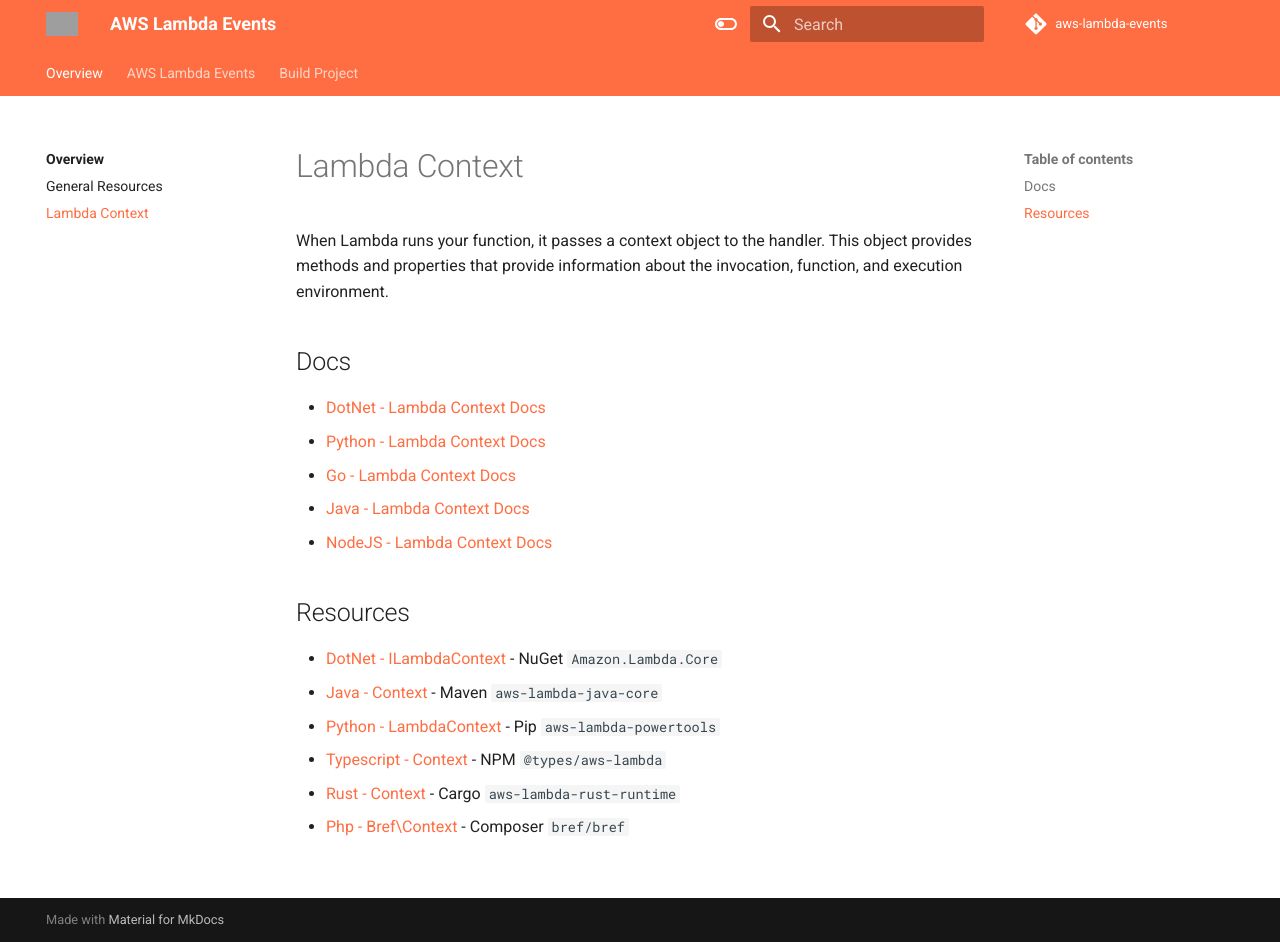
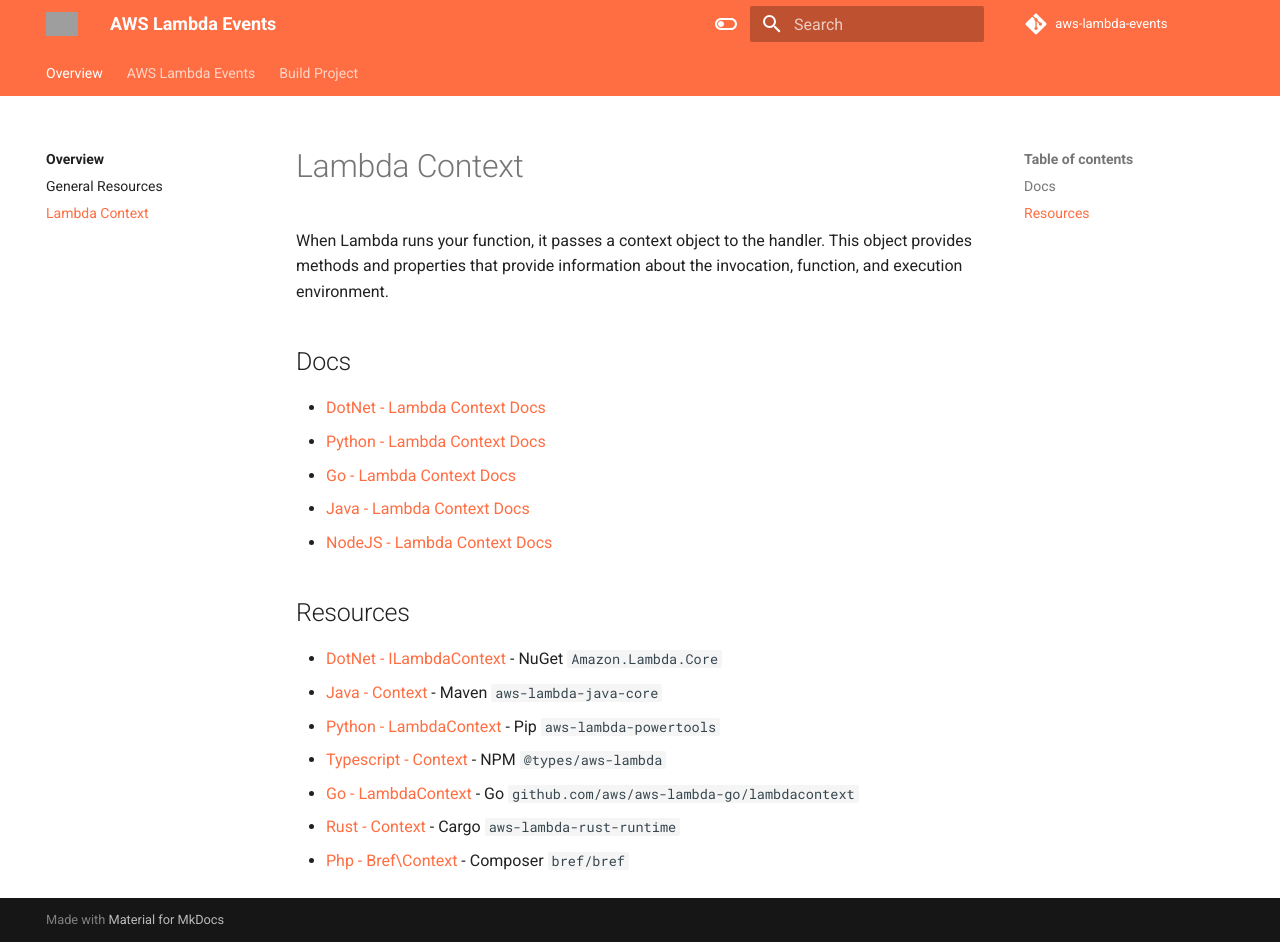
Before and after one commit to michaelbrewer/aws-lambda-events, an MkDocs documentation site: the page built from docs/lambda-context.md, in a window 1280 px wide and 942 px high. Built offline with MkDocs 1.6.1 and Material for MkDocs 9.7.7, drawn with Linux system fonts in a browser that asks for light colours; comment, search, counter and statistics services are not loaded; grey boxes are pictures that could not be loaded.

Commit message:
chore: add go library for LambdaContext

```diff
--- a/docs/lambda-context.md
+++ b/docs/lambda-context.md
@@ -21,5 +21,6 @@
 - [Java - Context](https://github.com/aws/aws-lambda-java-libs/blob/master/aws-lambda-java-core/src/main/java/com/amazonaws/services/lambda/runtime/Context.java) - Maven `aws-lambda-java-core`
 - [Python - LambdaContext](https://awslabs.github.io/aws-lambda-powertools-python/latest/utilities/typing/) - Pip `aws-lambda-powertools`
 - [Typescript - Context](https://github.com/DefinitelyTyped/DefinitelyTyped/blob/master/types/aws-lambda/handler.d.ts) - NPM `@types/aws-lambda`
+- [Go - LambdaContext](https://github.com/aws/aws-lambda-go/blob/main/lambdacontext/context.go) - Go `github.com/aws/aws-lambda-go/lambdacontext`
 - [Rust - Context](https://github.com/awslabs/aws-lambda-rust-runtime/blob/master/lambda-runtime/src/types.rs) - Cargo `aws-lambda-rust-runtime`
 - [Php - Bref\Context](https://github.com/brefphp/bref/blob/master/src/Context/Context.php) - Composer `bref/bref`
```
